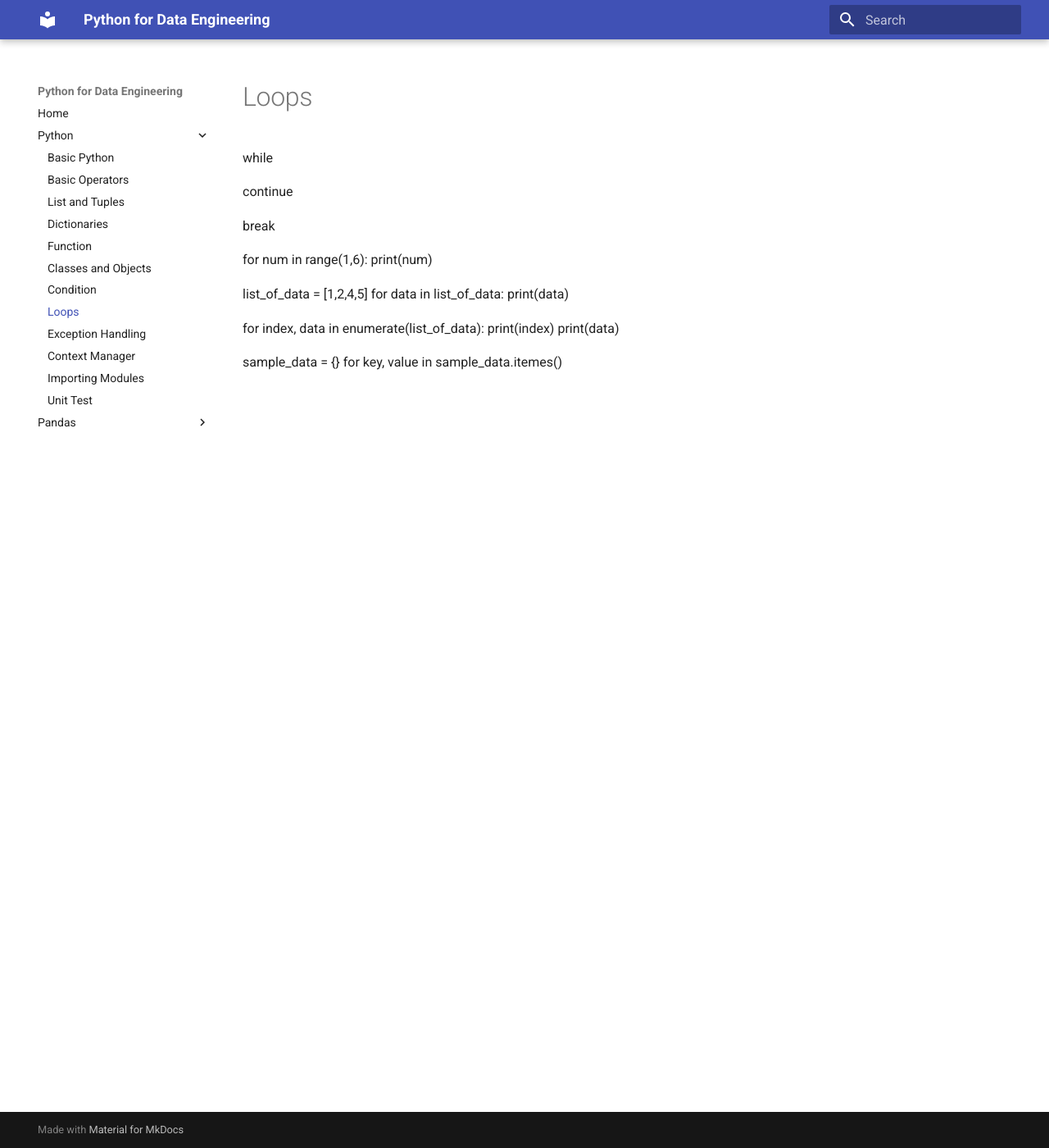
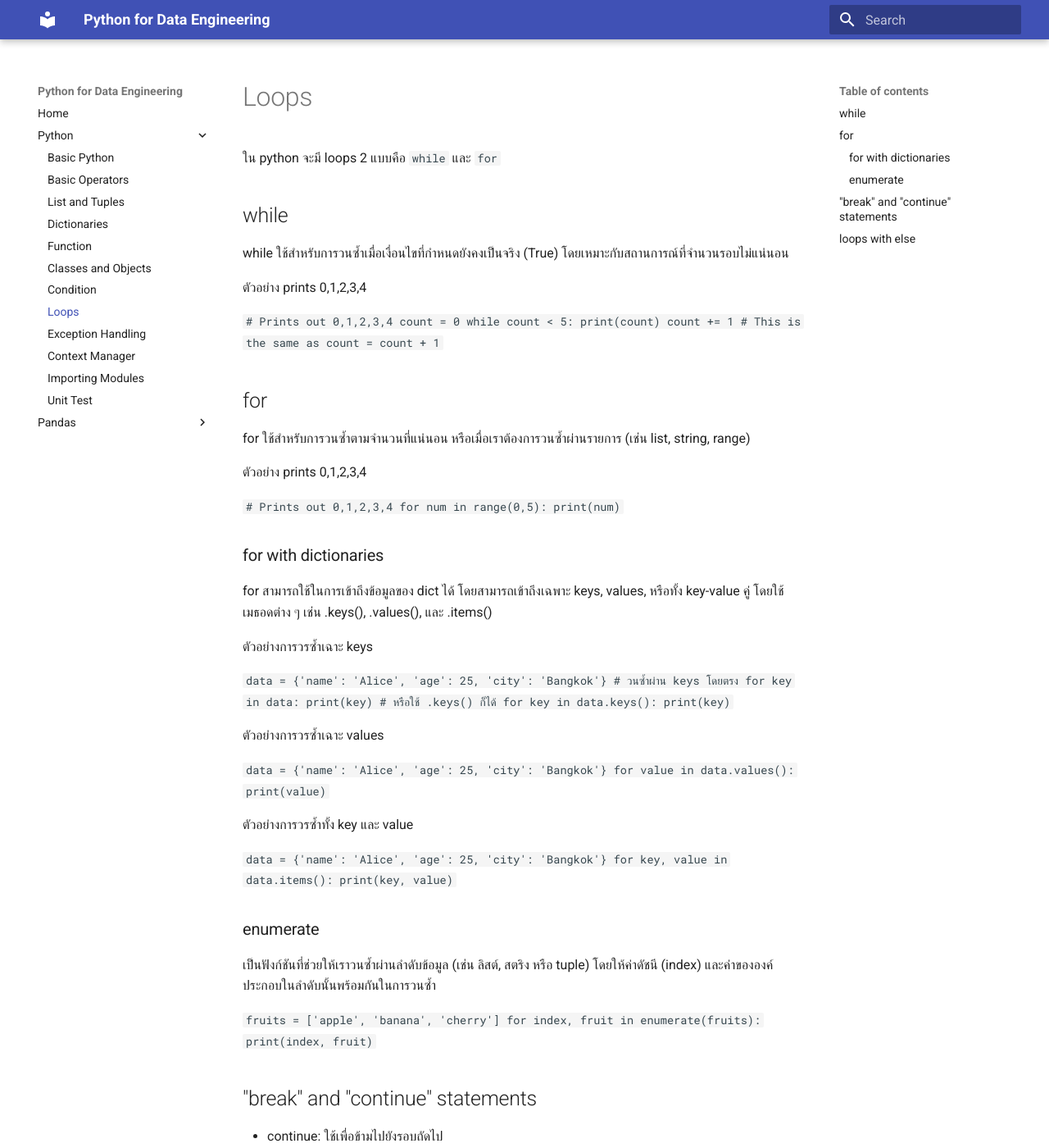
Before and after one commit to lifnaja/python-tutorial, an MkDocs documentation site: the page built from docs/python/loops.md, in a window 1280 px wide and 1400 px high. Shown: the whole window at 82% size. Built offline with MkDocs 1.6.1 and Material for MkDocs 9.7.7, drawn with Linux system fonts in a browser that asks for light colours; a script that is not in the unit is left out; some of the changed text lies outside the part shown.

Commit message:
update docs in loops.md

```diff
--- a/docs/python/loops.md
+++ b/docs/python/loops.md
@@ -1,26 +1,130 @@
 # Loops
 
 
-while
+ใน python จะมี loops 2 แบบคือ `while` และ `for`
 
-continue
+## while
+while ใช้สำหรับการวนซ้ำเมื่อเงื่อนไขที่กำหนดยังคงเป็นจริง (True) โดยเหมาะกับสถานการณ์ที่จำนวนรอบไม่แน่นอน
 
-break
+ตัวอย่าง  prints 0,1,2,3,4
+
+<div data-datacamp-exercise data-lang="python">
+  <code data-type="sample-code">
+    # Prints out 0,1,2,3,4
+
+    count = 0
+    while count < 5:
+        print(count)
+        count += 1  # This is the same as count = count + 1
+
+  </code>
+</div>
 
 
-for num in range(1,6):
-    print(num)
+## for
+for ใช้สำหรับการวนซ้ำตามจำนวนที่แน่นอน หรือเมื่อเราต้องการวนซ้ำผ่านรายการ (เช่น list, string, range)
+
+ตัวอย่าง  prints 0,1,2,3,4
+
+<div data-datacamp-exercise data-lang="python">
+  <code data-type="sample-code">
+    # Prints out 0,1,2,3,4
+
+    for num in range(0,5):
+        print(num)
+
+  </code>
+</div>
+
+### for with dictionaries
+for สามารถใช้ในการเข้าถึงข้อมูลของ dict ได้
+โดยสามารถเข้าถึงเฉพาะ keys, values, หรือทั้ง key-value คู่ โดยใช้เมธอดต่าง ๆ เช่น .keys(), .values(), และ .items()
+
+ตัวอย่างการวรซ้ำเฉาะ keys
+
+<div data-datacamp-exercise data-lang="python">
+  <code data-type="sample-code">
+    data = {'name': 'Alice', 'age': 25, 'city': 'Bangkok'}
+
+    # วนซ้ำผ่าน keys โดยตรง
+    for key in data:
+        print(key)
+
+    # หรือใช้ .keys() ก็ได้
+    for key in data.keys():
+        print(key)
+  </code>
+</div>
+
+ตัวอย่างการวรซ้ำเฉาะ values
+<div data-datacamp-exercise data-lang="python">
+  <code data-type="sample-code">
+    data = {'name': 'Alice', 'age': 25, 'city': 'Bangkok'}
+
+    for value in data.values():
+        print(value)
+  </code>
+</div>
 
 
-list_of_data = [1,2,4,5]
-for data in list_of_data:
-    print(data)
+ตัวอย่างการวรซ้ำทั้ง key และ value
+<div data-datacamp-exercise data-lang="python">
+  <code data-type="sample-code">
+    data = {'name': 'Alice', 'age': 25, 'city': 'Bangkok'}
+
+    for key, value in data.items():
+        print(key, value)
+  </code>
+</div>
+
+### enumerate
+เป็นฟังก์ชันที่ช่วยให้เราวนซ้ำผ่านลำดับข้อมูล (เช่น ลิสต์, สตริง หรือ tuple) โดยให้ค่าดัชนี (index) และค่าขององค์ประกอบในลำดับนั้นพร้อมกันในการวนซ้ำ
+
+<div data-datacamp-exercise data-lang="python">
+  <code data-type="sample-code">
+    fruits = ['apple', 'banana', 'cherry']
+
+    for index, fruit in enumerate(fruits):
+        print(index, fruit)
+
+  </code>
+</div>
 
 
-for index, data in enumerate(list_of_data):
-    print(index)
-    print(data)
+## "break" and "continue" statements
+- continue: ใช้เพื่อข้ามไปยังรอบถัดไป
+- break: ใช้เพื่อออกจากลูป
 
+<div data-datacamp-exercise data-lang="python">
+  <code data-type="sample-code">
+    fruits = ['apple', 'banana', 'cherry']
 
-sample_data = {}
-for key, value in sample_data.itemes()
+    for num in range(10):
+        if num == 3:
+            continue
+        elif num == 6:
+            break
+
+        print(num)
+
+  </code>
+</div>
+
+## loops with else
+else จะทำงาน เมื่อลูปทำงานครบโดยไม่มีการ break
+else จะไม่ทำงาน เมื่อมีการใช้ break ออกจากลูปก่อนครบ
+
+<div data-datacamp-exercise data-lang="python">
+  <code data-type="sample-code">
+    numbers = [1, 2, 3, 4, 5]
+    target = 7
+
+    for num in numbers:
+        if num == target:
+            print("พบค่า ", target)
+            break
+    else:
+        print("ไม่พบค่า ", target)
+
+  </code>
+</div>
```
